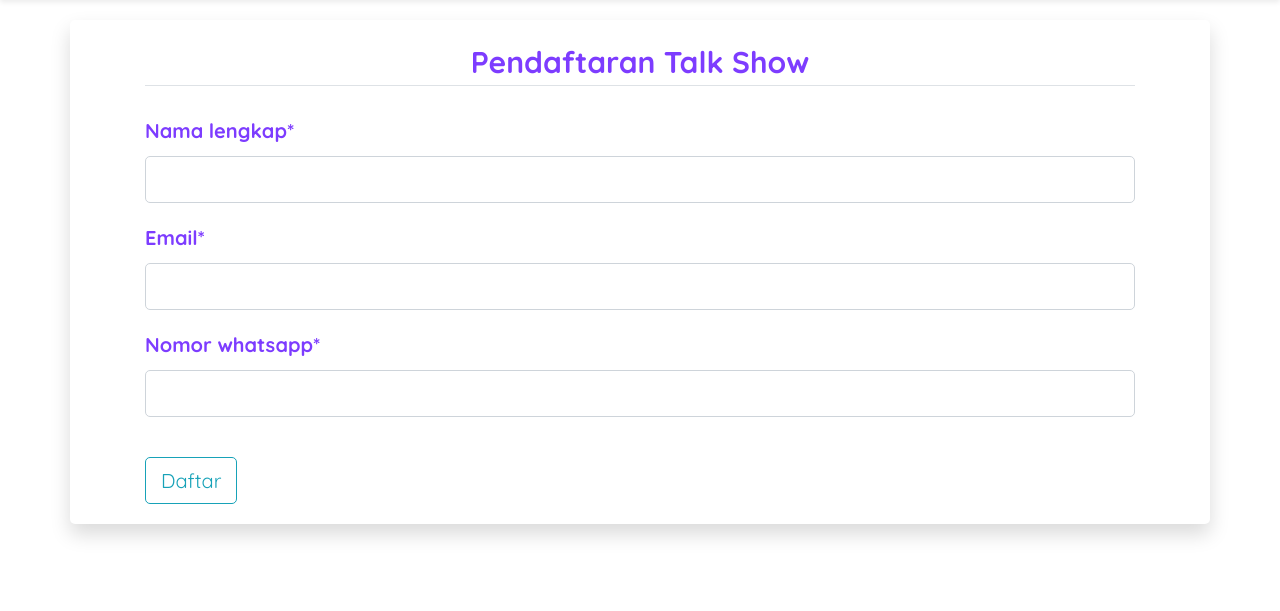
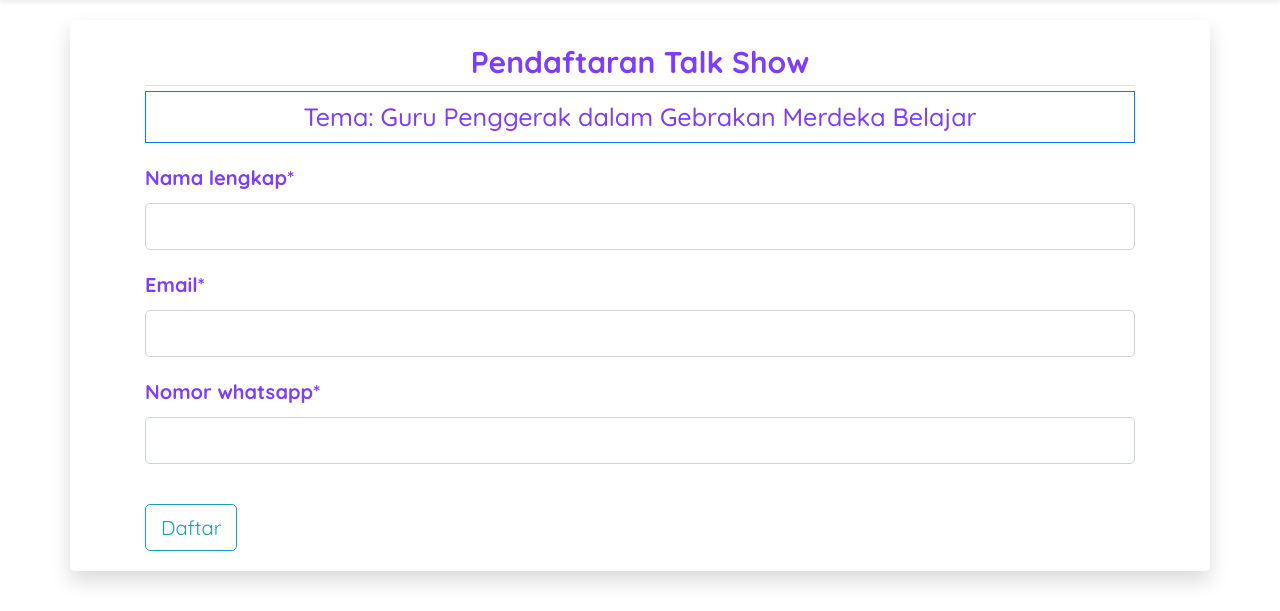
Before and after one commit to oktoberlin/Project1, a Django app: page /talkshow/ in a window 1280 px wide. Shown: the part 75-686 px from the top of the page. Run offline with Django 3.2, Linux system fonts and the light colour scheme; parts of the project's set-up code (start-up, migrations or seed data) failed here and were passed over; some libraries are stand-ins or nearby versions.

Commit message:
new_talkshow3

```diff
--- a/LiniBelajar/event/templates/event_form.html
+++ b/LiniBelajar/event/templates/event_form.html
@@ -10,7 +10,8 @@
         <form method="post" name="pre_ielts" class="mb-2 font-weight-bold">
 
             <fieldset class="form-group">
-                <legend class="border-bottom mb-4 text-center">Pendaftaran Talk Show</legend>
+                <legend class="border-bottom mb-1 text-center">Pendaftaran Talk Show</legend>
+                <h5 class="text-center border border-primary p-2 mb-3">Tema: Guru Penggerak dalam Gebrakan Merdeka Belajar</h5>
                 {% csrf_token %}
                 {{ form|crispy }}
             </fieldset>
```
